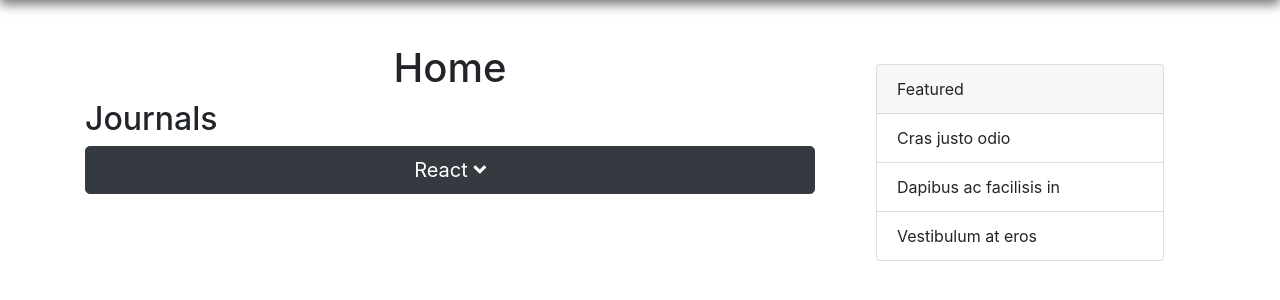
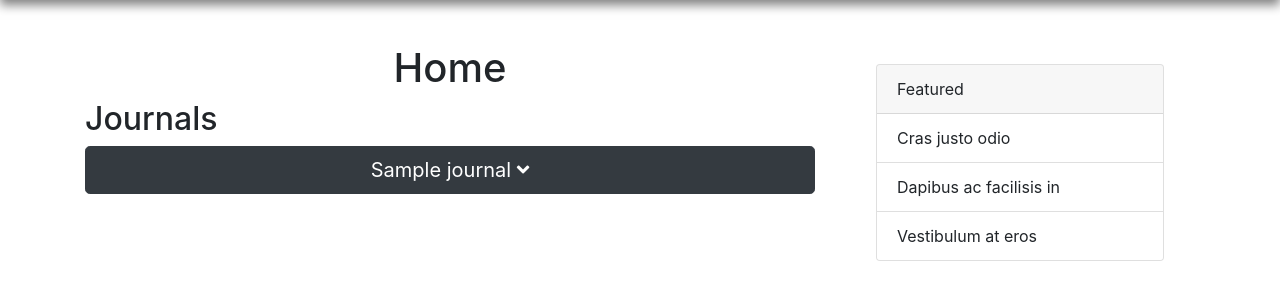
Before and after one commit to ZacharyEilers/CodeJournal, a Node server app: page /home in a window 1280 px wide. Shown: the part 56-356 px from the top of the page. Run offline with Node 20, Linux system fonts and the light colour scheme; a user stored in the database is signed in; tables that the repository leaves empty hold one stand-in row (values such as "Sample post"); some libraries are stand-ins or nearby versions.

Commit message:
FINALLY fix journal errors, journals are displayed properly when home page loads

```diff
--- a/public/stylesheets/main.css
+++ b/public/stylesheets/main.css
@@ -26,3 +26,10 @@
 #backButton{
     margin-left: 10px;
 }
+.journal-expand{
+    width: 100%;
+}
+.journal-create-button{
+    width:95%;
+    margin:auto;
+}
--- a/routes/posts.js
+++ b/routes/posts.js
@@ -48,14 +48,15 @@ router.get("/home", middleware.isLoggedIn, function(req, res){
 
                                 if(numUserJournals === journalsReady.length){
 
-                                    journalsReady.forEach(function(journal){
-                                       for(var i = 0; i<2; i++){
+                                    //eval(require('locus'));
 
-                                           console.log(journal.posts);
-                                       }
-                                    });
+                                    // journalsReady.forEach(function(journal){
+                                    //    for(var i = 0; i<2; i++){
+                                    //        console.log("Journal post "+ i + " title " + journal.posts[i].title);
+                                    //    }
+                                    // });
 
-                                    eval(require("locus"));
+                                    //eval(require("locus"));
 
                                     res.render("index/home", {journals: journalsReady});
                                 } else{
@@ -81,8 +82,8 @@ router.get("/home", middleware.isLoggedIn, function(req, res){
 
     }
 
-    seeds.seedDBWithJournalsAndPosts(req, showHome);
-
+    //seeds.seedDBWithJournalsAndPosts(req, showHome);
+    showHome();
 
 });
 
--- a/seeds.js
+++ b/seeds.js
@@ -106,7 +106,7 @@ seedsObj.seedDBWithJournalsAndPosts = function(req, callback){
                                     if (err) {
                                         console.log(err);
                                     } else {
-                                        eval(require("locus"));
+                                        //eval(require("locus"));
                                         callback();
                                     }
                                 });
--- a/views/index/home.ejs
+++ b/views/index/home.ejs
@@ -20,24 +20,25 @@
         <div class = "col-lg-8 order-md-first order-sm-last">
             <h1 class = "text-center">Home</h1>
 
-                <h2 class = "text-left">
-                    Journals
-                </h2>
+                <h2 class = "text-left">Journals</h2>
 
                <% journals.forEach(function(journal){ %>
-                <p>
-                    <button class="btn btn-dark btn-block btn-lg" type="button" data-toggle="collapse" data-target=".journal-01" aria-expanded="false" aria-controls="multiCollapseExample1 multiCollapseExample2">React <i class="fas fa-angle-down"></i></button>
+                  <p>
+                    <button class="btn btn-dark btn-block btn-lg journal-expand" type="button" data-toggle="collapse" data-target=".journal-01" aria-expanded="false" aria-controls="multiCollapseExample1 multiCollapseExample2"><%=journal.title%> <i class="fas fa-angle-down"></i></button>
                   </p>
                   <div class="row">
+                  <button class = "btn btn-outline-primary btn-block journal-01 collapse journal-create-button">Create a Post in <em><%=journal.title%></em> <i class="fas fa-angle-right"></i></button>
                   <% if (journal.posts.length >= 1){ %>
                       <% for(var i = 0; i<2; i++){ %>
-                        <div class="col col-xs-12 col-md-6">
+                        <div class="col col-12 col-md-6">
                           <div class="collapse journal-01" id="multiCollapseExample2">
                                 <div class="card">
                                     <img class="card-img-top" src="https://bit.ly/2NeIetx" alt="Card image cap">
                                         <div class="card-body">
-
-
+                                            <h5 class="card-title"><%=journal.posts[0].title%></h5>
+                                            <h6 class="card-subtitle mb-2 text-muted"><%=journal.posts[0].author.username%></h6>
+                                            <p class="card-text"><%-journal.posts[0].body.substring(0, 100)%></p>
+                                            <a href="/posts/<%=journal.posts[0]._id%>" class="btn btn-primary">View</a>
                                         </div>
                                 </div>
                           </div>
--- a/views/index/login.ejs
+++ b/views/index/login.ejs
@@ -14,7 +14,7 @@
             <input name = "password" type="password" class="form-control" id="passwordLoginInput" placeholder="Your password" autocomplete="current-password">
         </div>
 
-        <button type="submit" class="btn btn-primary">Submit</button>
+        <button type="submit" class="btn btn-outline-primary">Submit</button>
 
     </form>
 </div>
--- a/views/index/register.ejs
+++ b/views/index/register.ejs
@@ -21,7 +21,7 @@
             </div>
         <%}%>
 
-        <button type="submit" class="btn btn-primary">Submit</button>
+        <button type="submit" class="btn btn-outline-primary">Submit</button>
 
     </form>
 </div>
```
